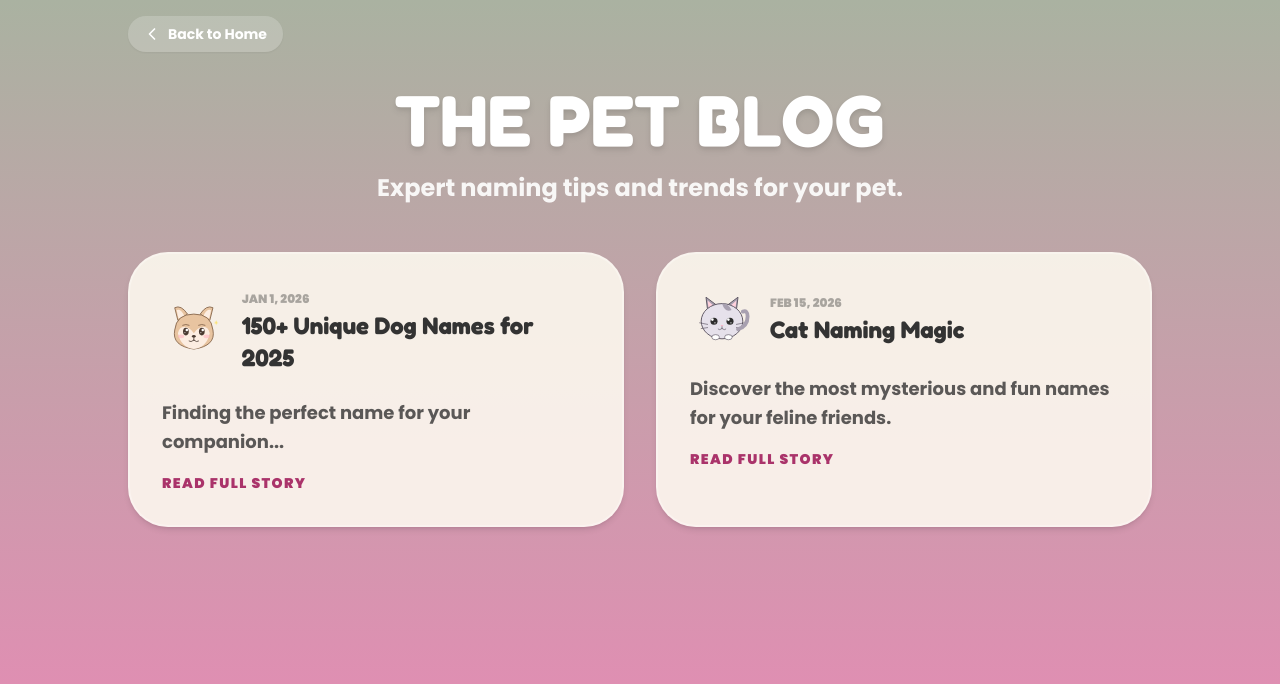
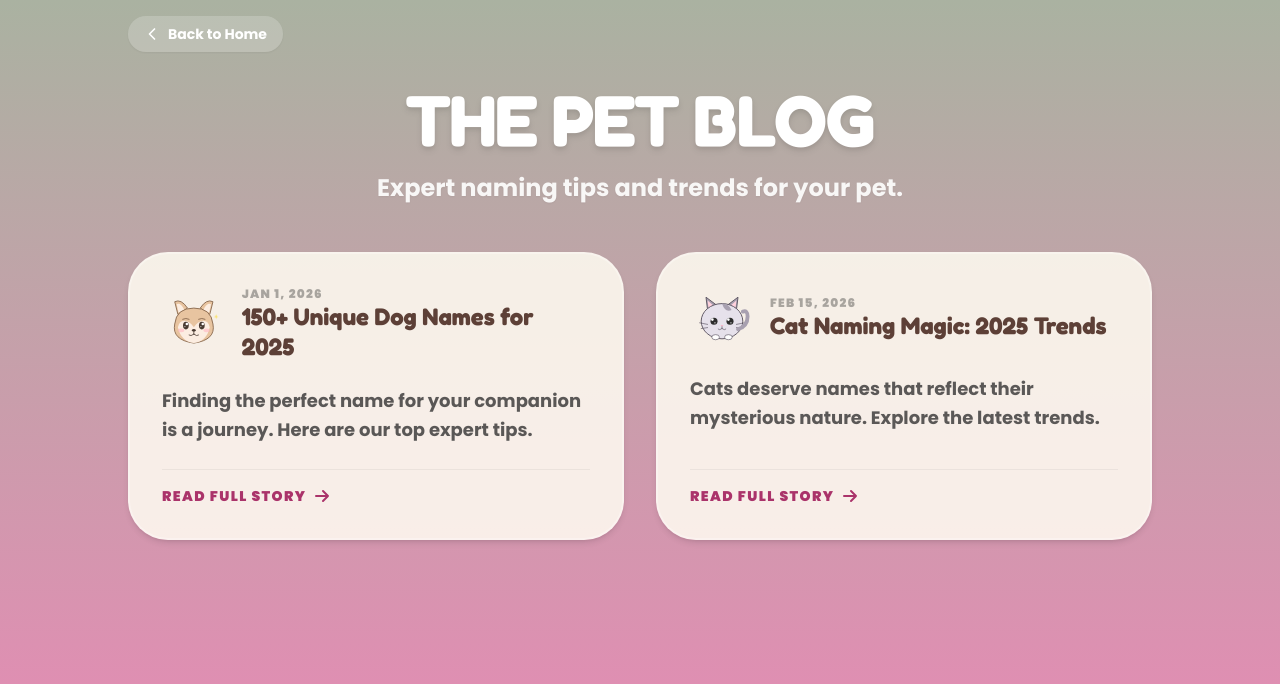
Before and after one commit to revsan1234/petapp_finalv3, a React (Vite) app: page / in a window 1280 px wide. Both pictures are taken after a click on the button "Blog". Shown: the top 684 px of the page. Built offline with nearby package versions, Linux system fonts and the light colour scheme.

Commit message:
blog fix 2 12-29 9:10

```diff
--- a/App.tsx
+++ b/App.tsx
@@ -1,3 +1,4 @@
+
 import React, { useState, useEffect, useRef, forwardRef, MouseEvent, useMemo } from 'react';
 import { toPng } from 'html-to-image';
 import { Partnerships } from './components/Partnerships';
@@ -39,7 +40,7 @@ export const BackToHomeButton: React.FC<{ onClick: () => void }> = ({ onClick })
     );
 };
 
-// --- CONTACT US SCREEN (INLINED TO FIX BUILD ERRORS) ---
+// --- CONTACT US SCREEN (INLINED TO PREVENT BUILD ERRORS) ---
 
 const ContactUs: React.FC<{ onBack: () => void }> = ({ onBack }) => {
     const { t } = useLanguage();
@@ -80,6 +81,128 @@ const ContactUs: React.FC<{ onBack: () => void }> = ({ onBack }) => {
                         </div>
                     </Card>
                 </main>
+            </div>
+        </div>
+    );
+};
+
+// --- BLOG SCREEN COMPONENT (INLINED WITH FULL ARTICLES) ---
+
+interface BlogPost {
+    id: string;
+    title: string;
+    excerpt: string;
+    content: string;
+    pet: 'dog' | 'cat' | 'bird' | 'rabbit' | 'hamster';
+    date: string;
+}
+
+const BlogScreen: React.FC<{ onBack: () => void }> = ({ onBack }) => {
+    const { language, t } = useLanguage();
+    const [selectedPost, setSelectedPost] = useState<BlogPost | null>(null);
+
+    const posts = useMemo<BlogPost[]>(() => [
+        {
+            id: '1',
+            title: language === 'fr'
+                ? 'Plus de 150 Noms de Chiens Uniques pour 2025'
+                : language === 'es' ? '150+ Nombres Únicos para Perros en 2025' : '150+ Unique Dog Names for 2025',
+            excerpt: language === 'fr'
+                ? 'Trouver le nom parfait pour votre nouveau toutou est une aventure ! Voici nos conseils d\'experts.'
+                : language === 'es' ? '¡Felicidades por tu nuevo amigo peludo! Elegir un nombre es una gran aventura.' : 'Finding the perfect name for your companion is a journey. Here are our top expert tips.',
+            content: language === 'fr'
+                ? "Accueillir un chien est un moment magique. Le nom que vous choisirez sera prononcé des milliers de fois, il doit donc être parfait !\n\n**Pourquoi l'IA Change Tout**\nEn 2025, nous ne nous contentons plus de 'Médor'. L'intelligence artificielle nous permet d'analyser la personnalité unique de votre animal (est-il un aventurier courageux ou un clown rigolo ?) pour trouver un nom qui résonne.\n\n**Les Tendances de cette Année**\n• Noms de Nature : Trèfle, Orion, Céleste.\n• Noms 'Humains Vintage' : Albert, Marcel, Henriette.\n• Noms de Pop Culture : Grogu, Zuko, Ahsoka.\n\nPrenez votre temps, testez le nom à haute voix, et utilisez nos outils de génération pour explorer des milliers d'options uniques !"
+                : language === 'es'
+                    ? "¡Felicidades por tu nuevo compañero! Elegir un nombre es el primer gran paso en vuestra vida juntos.\n\n**El Poder de la Personalidad**\nNo todos los perros son iguales. Algunos son 'Lomitos' tranquilos y otros son pura energía 'Mischievous'. Nuestra IA te ayuda a filtrar por vibra para que el nombre encaje como un guante.\n\n**Tendencias para 2025**\n• Nombres Galácticos: Caspio, Orión, Nova.\n• Nombres de Comida: Mochi, Taco, Canela.\n• Clásicos con Giro: Maximo, Daenerys.\n\nRecuerda: los perros responden mejor a nombres de dos sílabas. ¡Usa nuestro generador para encontrar el match perfecto!"
+                    : "Welcome to the world of dog ownership! Picking a name is the first big responsibility. In 2025, we're seeing a shift towards meaningful, personality-driven names.\n\n**Why Personality Matters**\nIs your dog a 'Brave' guardian or a 'Goofy' entertainer? Matching the sound of the name to the pet's energy creates a stronger bond. Short, punchy names with clear vowels work best for training.\n\n**Top Picks for 2025**\n1. Retro Classics: Archie, Mabel, Otis.\n2. Cosmic Names: Zenith, Lyra, Nebula.\n3. Nature Inspired: River, Aspen, Sage.\n\nUse our 'Names' tool to generate custom lists and save your favorites to your top picks!",
+            pet: 'dog',
+            date: 'Jan 1, 2026'
+        },
+        {
+            id: '2',
+            title: language === 'fr'
+                ? 'La Magie des Noms de Chats : Tendances 2025'
+                : language === 'es' ? 'Magia para Nombres de Gatos: Tendencias 2025' : 'Cat Naming Magic: 2025 Trends',
+            excerpt: language === 'fr'
+                ? 'Les minous méritent des noms mystérieux. Découvrez pourquoi les noms courts sont les meilleurs.'
+                : language === 'es' ? 'Los michis merecen nombres misteriosos. Descubre lo que es tendencia para gatos.' : 'Cats deserve names that reflect their mysterious nature. Explore the latest trends.',
+            content: language === 'fr'
+                ? "Le chat est un animal d'une élégance rare, mais aussi capable des pitreries les plus folles. Son nom doit refléter cette dualité.\n\n**La Science du Nom Félin**\nSaviez-vous que les chats réagissent mieux aux fréquences aiguës ? Les noms se terminant par 'i' ou 'y' (comme Mochi ou Kitty) capturent leur attention plus facilement.\n\n**Ce qui cartonne en 2025**\n• Le style 'Grand-Parent' : Gaston, Ginette, Suzanne.\n• Le style 'Mystique' : Luna, Onyx, Salem.\n• Le style 'Gourmand' : Croissant, Sushi, Cookie.\n\nN'oubliez pas d'utiliser notre 'Bio Creator' pour imaginer la vie secrète de votre chat une fois son nom trouvé !"
+                : language === 'es'
+                    ? "El gato es el rey de la casa. Su nombre debe ser digno de su realeza (o de su locura nocturna).\n\n**Nombres que 'Michis' Adoran**\nLos expertos sugieren nombres cortos de una o dos sílabas. En 2025, los nombres con sonidos suaves están de moda.\n\n**Lo más buscado este año**\n• Nombres Japoneses: Yuki, Haru, Sora.\n• Nombres de Piedras: Ámbar, Jade, Opalo.\n• Nombres de Fantasía: Gandalf, Pixie, Loki.\n\nPrueba nuestro Quiz de Personalidad para ver si tu gato es un 'Elegant' o un 'Mischievous' y deja que la IA haga el resto."
+                    : "Cats are independent, mysterious, and often hilarious. Their names should be just as diverse as their attitudes.\n\n**Feline Naming Science**\nCats respond best to high-pitched sounds and names that end in vowels. A name like 'Ziggy' is more likely to get a response than 'Kingston'.\n\n**Hot Trends for 2025**\n- Mythological: Apollo, Hecate, Freya.\n- Cottagecore: Fern, Willow, Bramble.\n- Tiny Foods: Bean, Olive, Peppercorn.\n\nCheck out our 'Name of the Day' for daily inspiration, or use the 'Global Explorer' to see how names translate across cultures!",
+            pet: 'cat',
+            date: 'Feb 15, 2026'
+        }
+    ], [language]);
+
+    const handleOpenPost = (post: BlogPost) => {
+        setSelectedPost(post);
+        window.scrollTo({ top: 0, behavior: 'smooth' });
+    };
+
+    if (selectedPost) {
+        return (
+            <div className="min-h-screen p-4 flex flex-col items-center animate-fade-in relative z-10">
+                <div className="w-full max-w-2xl mb-8 flex justify-start">
+                     <button
+                        onClick={() => setSelectedPost(null)}
+                        className="flex items-center gap-2 text-white bg-white/20 px-4 py-2 rounded-full backdrop-blur-md font-bold text-sm hover:bg-white/30 transition-all shadow-sm"
+                    >
+                        <svg xmlns="http://www.w3.org/2000/svg" fill="none" viewBox="0 0 24 24" strokeWidth={2.5} stroke="currentColor" className="w-4 h-4">
+                            <path strokeLinecap="round" strokeLinejoin="round" d="M15.75 19.5 8.25 12l7.5-7.5" />
+                        </svg>
+                        {t.blog.back_to_blog}
+                    </button>
+                </div>
+                <Card className="p-8 max-w-2xl w-full border-4 border-white/20 shadow-2xl">
+                    <div className="flex justify-center mb-6">
+                        <PetCharacter pet={selectedPost.pet} className="w-24 h-24 drop-shadow-lg animate-bounce-wiggle" />
+                    </div>
+                    <h1 className="text-4xl font-black mb-8 text-center text-[#5D4037] leading-tight drop-shadow-sm">{selectedPost.title}</h1>
+                    <div className="whitespace-pre-wrap text-xl leading-relaxed text-[#333333] font-medium opacity-90 pb-8">
+                        {selectedPost.content}
+                    </div>
+                    <div className="pt-8 border-t border-black/5 text-center">
+                        <p className="text-sm font-bold text-[#AA336A] uppercase tracking-widest">{t.blog.footer_note}</p>
+                    </div>
+                </Card>
+            </div>
+        );
+    }
+
+    return (
+        <div className="min-h-screen p-4 flex flex-col items-center animate-fade-in relative z-10">
+            <div className="w-full max-w-5xl mb-8 flex justify-start">
+                <BackToHomeButton onClick={onBack} />
+            </div>
+            <div className="text-center mb-12">
+                <h1 className="text-5xl md:text-7xl font-black text-white mb-4 uppercase drop-shadow-md tracking-tight">{t.blog.title}</h1>
+                <p className="text-white text-xl md:text-2xl font-bold opacity-90 drop-shadow-sm">{t.blog.subtitle}</p>
+            </div>
+            <div className="grid grid-cols-1 md:grid-cols-2 gap-8 max-w-5xl w-full pb-20">
+                {posts.map(post => (
+                    <Card
+                        key={post.id}
+                        onClick={() => handleOpenPost(post)}
+                        className="p-8 cursor-pointer transform hover:scale-[1.03] transition-all hover:shadow-2xl border-2 border-white/10 group relative z-20 flex flex-col h-full shadow-md"
+                    >
+                        <div className="flex items-center gap-4 mb-6">
+                            <PetCharacter pet={post.pet} className="w-16 h-16 group-hover:rotate-6 transition-transform" />
+                            <div className="text-left">
+                                <span className="text-xs font-black opacity-40 uppercase tracking-widest block">{post.date}</span>
+                                <h2 className="text-2xl font-black leading-tight text-[#5D4037] group-hover:text-[#AA336A] transition-colors">{post.title}</h2>
+                            </div>
+                        </div>
+                        <p className="opacity-80 text-left text-lg font-bold line-clamp-3 leading-relaxed mb-6 flex-grow">{post.excerpt}</p>
+                        <div className="mt-auto pt-4 border-t border-black/5 flex items-center gap-2 text-[#AA336A] font-black text-sm uppercase tracking-widest">
+                            {t.blog.read_more}
+                            <svg xmlns="http://www.w3.org/2000/svg" fill="none" viewBox="0 0 24 24" strokeWidth={3} stroke="currentColor" className="w-4 h-4 group-hover:translate-x-2 transition-transform">
+                                <path strokeLinecap="round" strokeLinejoin="round" d="M13.5 4.5 21 12m0 0-7.5 7.5M21 12H3" />
+                            </svg>
+                        </div>
+                    </Card>
+                ))}
             </div>
         </div>
     );
@@ -149,93 +272,6 @@ const BioCard = forwardRef<HTMLDivElement, BioCardProps>(({
     </div>
   );
 });
-
-// --- BLOG SCREEN COMPONENT (INTERNAL) ---
-
-interface BlogPost {
-    id: string;
-    title: string;
-    excerpt: string;
-    content: string;
-    pet: 'dog' | 'cat' | 'bird' | 'rabbit' | 'hamster';
-    date: string;
-}
-
-const BlogScreen: React.FC<{ onBack: () => void }> = ({ onBack }) => {
-    const { language, t } = useLanguage();
-    const [selectedPost, setSelectedPost] = useState<BlogPost | null>(null);
-
-    const posts = useMemo<BlogPost[]>(() => [
-        {
-            id: '1',
-            title: language === 'fr' ? 'Plus de 150 Noms de Chiens Uniques pour 2025' : language === 'es' ? '150+ Nombres Únicos para Perros en 2025' : '150+ Unique Dog Names for 2025',
-            excerpt: language === 'fr' ? 'Trouver le nom parfait pour votre nouveau toutou est une aventure !' : language === 'es' ? '¡Felicidades por tu nuevo amigo peludo! Encuentra el nombre ideal.' : 'Finding the perfect name for your companion...',
-            content: language === 'fr' ? "Félicitations pour votre nouveau compagnon ! Utiliser une IA pour trouver un nom permet d'explorer des options créatives et uniques." : "Choosing a name is a big step. Use our AI tools to find something that matches your pet's energy and personality perfectly.",
-            pet: 'dog',
-            date: 'Jan 1, 2026'
-        },
-        {
-            id: '2',
-            title: language === 'fr' ? 'La Magie des Noms de Chats' : language === 'es' ? 'Magia para Nombres de Gatos' : 'Cat Naming Magic',
-            excerpt: 'Discover the most mysterious and fun names for your feline friends.',
-            content: "Cats often respond best to names with high-pitched vowels like 'i' or 'y'. Think names like Mochi, Kitty, or Pixie!",
-            pet: 'cat',
-            date: 'Feb 15, 2026'
-        }
-    ], [language]);
-
-    const handleOpenPost = (post: BlogPost) => {
-        setSelectedPost(post);
-        window.scrollTo(0, 0);
-    };
-
-    if (selectedPost) {
-        return (
-            <div className="min-h-screen p-4 flex flex-col items-center animate-fade-in relative z-10">
-                <div className="w-full max-w-2xl mb-8 flex justify-start">
-                     <button onClick={() => setSelectedPost(null)} className="flex items-center gap-2 text-white bg-white/20 px-4 py-2 rounded-full backdrop-blur-md font-bold text-sm hover:bg-white/30 transition-all shadow-sm">
-                        <svg xmlns="http://www.w3.org/2000/svg" fill="none" viewBox="0 0 24 24" strokeWidth={2.5} stroke="currentColor" className="w-4 h-4"><path d="M15.75 19.5 8.25 12l7.5-7.5" /></svg>
-                        {t.blog.back_to_blog}
-                    </button>
-                </div>
-                <Card className="p-8 max-w-2xl w-full border-4 border-white/20">
-                    <div className="flex justify-center mb-6">
-                        <PetCharacter pet={selectedPost.pet} className="w-24 h-24 drop-shadow-lg" />
-                    </div>
-                    <h1 className="text-3xl font-black mb-6 text-center text-[#5D4037] leading-tight">{selectedPost.title}</h1>
-                    <div className="whitespace-pre-wrap text-xl leading-relaxed text-[#333333] font-medium opacity-90">
-                        {selectedPost.content}
-                    </div>
-                </Card>
-            </div>
-        );
-    }
-
-    return (
-        <div className="min-h-screen p-4 flex flex-col items-center animate-fade-in relative z-10">
-            <div className="w-full max-w-5xl mb-8 flex justify-start"><BackToHomeButton onClick={onBack} /></div>
-            <div className="text-center mb-12">
-                <h1 className="text-5xl md:text-7xl font-black text-white mb-4 uppercase drop-shadow-md">{t.blog.title}</h1>
-                <p className="text-white text-xl md:text-2xl font-bold opacity-90">{t.blog.subtitle}</p>
-            </div>
-            <div className="grid grid-cols-1 md:grid-cols-2 gap-8 max-w-5xl w-full">
-                {posts.map(post => (
-                    <Card key={post.id} onClick={() => handleOpenPost(post)} className="p-8 cursor-pointer hover:scale-[1.03] transition-all border-2 border-white/10 group shadow-md hover:shadow-xl">
-                        <div className="flex items-center gap-4 mb-6">
-                            <PetCharacter pet={post.pet} className="w-16 h-16 group-hover:rotate-6 transition-transform" />
-                            <div className="text-left">
-                                <span className="text-xs font-black opacity-40 uppercase">{post.date}</span>
-                                <h2 className="text-2xl font-black group-hover:text-[#AA336A] transition-colors">{post.title}</h2>
-                            </div>
-                        </div>
-                        <p className="opacity-80 text-left text-lg font-bold line-clamp-3 leading-relaxed">{post.excerpt}</p>
-                        <div className="mt-4 text-[#AA336A] font-black text-sm uppercase tracking-widest">{t.blog.read_more}</div>
-                    </Card>
-                ))}
-            </div>
-        </div>
-    );
-};
 
 // --- BIO SCREEN EDITOR COMPONENT ---
 
@@ -441,10 +477,10 @@ const AppContent: React.FC = () => {
                         </div>
                         <div className="flex justify-center flex-wrap gap-x-8 gap-y-4 text-base items-center text-white font-bold tracking-tight">
                             <a href="https://namemypet.org" target="_blank" rel="noopener noreferrer" className="underline underline-offset-8 decoration-2">namemypet.org</a>
-                            <button onClick={() => { setView('blog'); window.scrollTo(0, 0); }} className="underline underline-offset-8 decoration-2 hover:text-pink-200">Blog</button>
-                            <button onClick={() => { setView('privacy'); window.scrollTo(0, 0); }} className="underline underline-offset-8 decoration-2 hover:text-pink-200">{t.common.privacy}</button>
-                            <button onClick={() => { setView('terms'); window.scrollTo(0, 0); }} className="underline underline-offset-8 decoration-2 hover:text-pink-200">{t.common.terms}</button>
-                            <button onClick={() => { setView('contact'); window.scrollTo(0, 0); }} className="underline underline-offset-8 decoration-2 hover:text-pink-200">{t.common.contact}</button>
+                            <button onClick={() => { setView('blog'); window.scrollTo({top: 0, behavior: 'smooth'}); }} className="underline underline-offset-8 decoration-2 hover:text-pink-200">Blog</button>
+                            <button onClick={() => { setView('privacy'); window.scrollTo({top: 0, behavior: 'smooth'}); }} className="underline underline-offset-8 decoration-2 hover:text-pink-200">{t.common.privacy}</button>
+                            <button onClick={() => { setView('terms'); window.scrollTo({top: 0, behavior: 'smooth'}); }} className="underline underline-offset-8 decoration-2 hover:text-pink-200">{t.common.terms}</button>
+                            <button onClick={() => { setView('contact'); window.scrollTo({top: 0, behavior: 'smooth'}); }} className="underline underline-offset-8 decoration-2 hover:text-pink-200">{t.common.contact}</button>
                         </div>
                     </div>
                 </footer>
```
